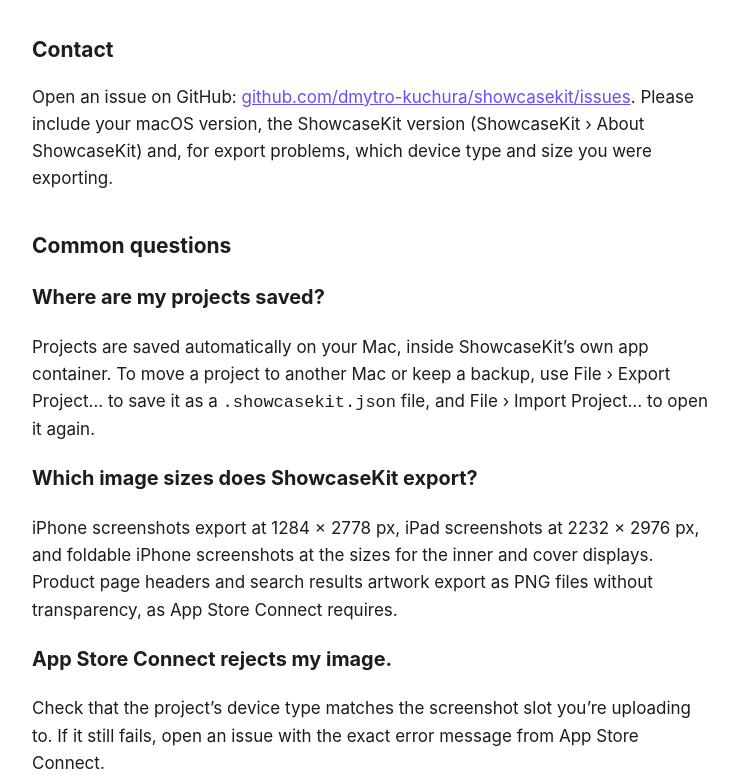
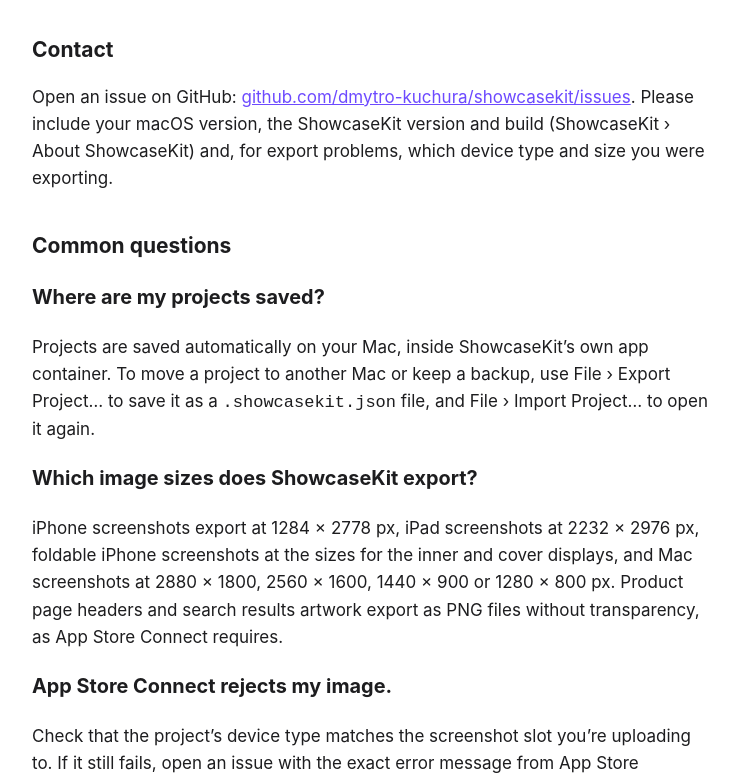
Before and after one commit to dmytro-kuchura/showcasekit, a plain HTML site: page support.html in a window 1280 px wide. Shown: the part 226-1008 px from the top of the page, without its empty margins (268-1010 px from the left). Drawn offline with Linux system fonts and the light colour scheme.

Commit message:
Document Mac screenshot exports
Update the homepage and support FAQ with Mac screenshot mockups and export dimensions. Clarify that support requests should include the app build number.

```diff
--- a/support.html
+++ b/support.html
@@ -22,12 +22,12 @@
 <h1>Support</h1>
 <p class="lead">Questions, bug reports and feature requests are welcome.</p>
 <h2>Contact</h2>
-<p>Open an issue on GitHub: <a href="https://github.com/dmytro-kuchura/showcasekit/issues/new">github.com/dmytro-kuchura/showcasekit/issues</a>. Please include your macOS version, the ShowcaseKit version (ShowcaseKit › About ShowcaseKit) and, for export problems, which device type and size you were exporting.</p>
+<p>Open an issue on GitHub: <a href="https://github.com/dmytro-kuchura/showcasekit/issues/new">github.com/dmytro-kuchura/showcasekit/issues</a>. Please include your macOS version, the ShowcaseKit version and build (ShowcaseKit › About ShowcaseKit) and, for export problems, which device type and size you were exporting.</p>
 <h2>Common questions</h2>
 <h3>Where are my projects saved?</h3>
 <p>Projects are saved automatically on your Mac, inside ShowcaseKit’s own app container. To move a project to another Mac or keep a backup, use File › Export Project… to save it as a <code>.showcasekit.json</code> file, and File › Import Project… to open it again.</p>
 <h3>Which image sizes does ShowcaseKit export?</h3>
-<p>iPhone screenshots export at 1284 × 2778 px, iPad screenshots at 2232 × 2976 px, and foldable iPhone screenshots at the sizes for the inner and cover displays. Product page headers and search results artwork export as PNG files without transparency, as App Store Connect requires.</p>
+<p>iPhone screenshots export at 1284 × 2778 px, iPad screenshots at 2232 × 2976 px, foldable iPhone screenshots at the sizes for the inner and cover displays, and Mac screenshots at 2880 × 1800, 2560 × 1600, 1440 × 900 or 1280 × 800 px. Product page headers and search results artwork export as PNG files without transparency, as App Store Connect requires.</p>
 <h3>App Store Connect rejects my image.</h3>
 <p>Check that the project’s device type matches the screenshot slot you’re uploading to. If it still fails, open an issue with the exact error message from App Store Connect.</p>
 <h3>How do I get a refund?</h3>
```
Also changed, not shown: index.html (+2 -1 lines).
